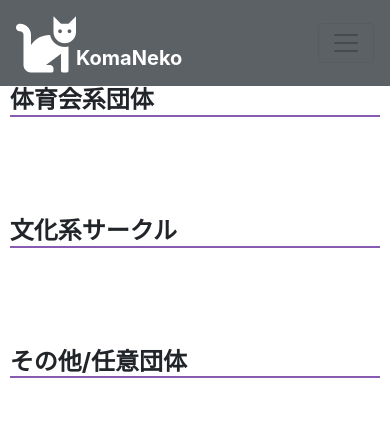
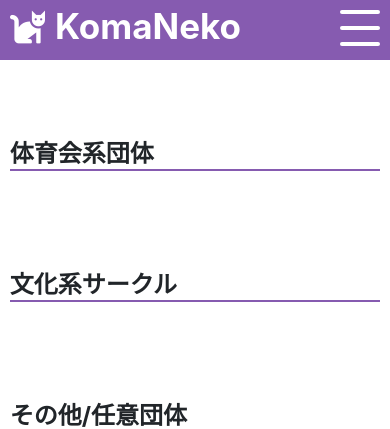
Before and after one commit to daikiyano/komaneko, a Flask app: page /all in a window 390 px wide. Shown: the top 429 px of the page. Run offline with Flask 2, Linux system fonts and the light colour scheme; the visitor is signed in with stand-in values (Sample User, id 1); data comes from the database, SQL or seed files in the repository; both versions use the stored data as it was after the commit; some libraries are stand-ins or nearby versions.

Commit message:
Add responsive header

```diff
--- a/companyblog/static/jquery.js
+++ b/companyblog/static/jquery.js
@@ -20,6 +20,17 @@
 //   });
 // });
 
+$(document).ready(function(){
+  $('.menu_btn').on('click',function(){
+    if( $(this).hasClass('active') ){
+      $(this).removeClass('active');
+      $('.header_sp').addClass('close').removeClass('open');
+    }else {
+      $(this).addClass('active');
+      $('.header_sp').addClass('open').removeClass('close');
+    }
+  });
+});
 
 
 
--- a/companyblog/static/pc.css
+++ b/companyblog/static/pc.css
@@ -27,10 +27,24 @@ header{
   z-index: 24;
 }
 
+.header_logo{
+  position:absolute;
+  left:20px;
+  top:10px;
+}
+
 .header_left{
   display: inline;
   position:absolute;
-  top:25px;
+  top:30px;
+  left:300px;
+}
+
+.header_right{
+  display: inline;
+  position:absolute;
+  top:30px;
+  right:60px;
 }
 
 .header_list{
@@ -48,6 +62,17 @@ header{
 
 .menu:hover{
   color: #c1a7db;
+}
+
+.menu_btn{
+  display: none;
+}
+
+.header_logo{
+  color:white;
+  cursor:pointer;
+  font-size:50px;
+
 }
 
 /* .header_list:hover{
@@ -154,7 +179,7 @@ header{
 }
 
 .post_box{
-  width:50%;
+  width:60%;
   margin: 50px auto;
   border: solid 1px gray;
   box-shadow: 0 5px 5px rgba(0,0,0,0.6);
--- a/companyblog/static/phone.css
+++ b/companyblog/static/phone.css
@@ -2,17 +2,21 @@
 /* フォーム */
 /* base.html */
 
-.test{
+/* .test{
   display:none;
 }
 
 .header-padding{
   display:none;
-}
+} */
 
 .flash_font{
   text-align:center; color:white;
   font-size:20px;
+}
+
+.flash_color{
+  margin-top:-80px;
 }
 
 
@@ -51,6 +55,137 @@
 
 
 /* index.page */
+
+header{
+  height:60px;
+  width:100%;
+  background-color:rgba(121,74,168,0.9);
+  left:0;
+  position: fixed;
+  top:0;
+  z-index: 24;
+}
+.header_logo{
+  color:white;
+  cursor:pointer;
+  font-size:35px;
+  top:5px;
+  left:10px;
+  position:absolute;
+  display:block;
+}
+
+.header_cat{
+  padding-right:10px;
+}
+
+.header_left,.header_right{
+  position:absolute;
+  top:25px;
+}
+
+.header_right{
+
+  top:-20px;
+}
+
+.header_list{
+  position: relative;
+  top:40px;
+  color:white;
+  left:-10px;
+  margin-left:10px;
+  padding-top:20px;
+  cursor:pointer;
+  font-size:20px;
+  list-style: none;
+
+}
+.header_sp{
+  position: fixed;
+  left: 0;
+    top: 0;
+    display: none;
+    z-index: 10;
+    background-color: rgba(0, 0, 0, 0.7);
+    width: 100%;
+    height: 100%;
+}
+
+
+
+.menu{
+  color:white;
+  text-decoration: none;
+}
+
+.menu_btn{
+  font-size:40px;
+  position:absolute;
+  top:5px;
+  right:5px;
+  cursor:pointer;
+  z-index: 20;
+}
+.menu_btn span {
+    display: inline-block;
+    transition: all 0.4s;
+    box-sizing: border-box;
+  }
+  .menu_btn {
+    z-index: 20;
+    position: absolute;
+    width: 40px;
+    height: 36px;
+    right:10px;
+    top: 10px;
+  }
+  .menu_btn span {
+    position: absolute;
+
+    width: 100%;
+    height: 4px;
+    background-color: #fff;
+    border-radius: 4px;
+  }
+  .menu_btn span:nth-of-type(1) {
+    top: 0;
+  }
+  .menu_btn span:nth-of-type(2) {
+    top: 16px;
+  }
+  .menu_btn span:nth-of-type(3) {
+    bottom: 0;
+  }
+  .menu_btn.active span:nth-of-type(1) {
+    -webkit-transform: translateY(16px) rotate(-45deg);
+    transform: translateY(16px) rotate(-45deg);
+  }
+  .menu_btn.active span:nth-of-type(2) {
+    opacity: 0;
+  }
+  .menu_btn.active span:nth-of-type(3) {
+    -webkit-transform: translateY(-16px) rotate(45deg);
+    transform: translateY(-16px) rotate(45deg);
+  }
+
+
+.header_sp.open{
+  display:block;
+}
+
+.header_sp.close{
+  display:none;
+}
+
+.menu:hover{
+  color: #c1a7db;
+}
+
+
+
+
+
 .site_box{
   text-align:center;
   width:100%;
--- a/companyblog/static/tablet.css
+++ b/companyblog/static/tablet.css
@@ -33,14 +33,14 @@
 
 
 
-/* index.page */
+/* ヘッダー */
 
 .test2{
   display:none;
 }
 
 header{
-  height:90px;
+  height:60px;
   width:100%;
   background-color:rgba(121,74,168,0.9);
   left:0;
@@ -49,28 +49,136 @@ header{
   z-index: 24;
 }
 
-.header_left{
-  display: inline;
+.header_logo{
+  color:white;
+  cursor:pointer;
+  font-size:35px;
+  top:5px;
+  left:10px;
+  position:absolute;
+
+}
+
+
+
+.header_left,.header_right{
   position:absolute;
   top:25px;
 }
 
+.header_right{
+
+  top:-20px;
+}
+
 .header_list{
+  position: relative;
+  top:40px;
   color:white;
-  display: inline;
-  margin-left:20px;
+  left:-10px;
+  margin-left:10px;
+  padding-top:20px;
   cursor:pointer;
-  font-size:20px;
+  font-size:25px;
+  list-style: none;
+
 }
+.header_sp{
+  position: fixed;
+  left: 0;
+    top: 0;
+    display: none;
+    z-index: 10;
+    background-color: rgba(0, 0, 0, 0.7);
+    width: 100%;
+    height: 100%;
+}
+
+
 
 .menu{
   color:white;
   text-decoration: none;
 }
 
+.menu_btn{
+  font-size:40px;
+  position:absolute;
+  top:5px;
+  right:5px;
+  cursor:pointer;
+  z-index: 20;
+}
+.menu_btn span {
+    display: inline-block;
+    transition: all 0.4s;
+    box-sizing: border-box;
+  }
+  .menu_btn {
+    z-index: 20;
+    position: absolute;
+    width: 40px;
+    height: 36px;
+    right:10px;
+    top: 10px;
+  }
+  .menu_btn span {
+    position: absolute;
+
+    width: 100%;
+    height: 4px;
+    background-color: #fff;
+    border-radius: 4px;
+  }
+  .menu_btn span:nth-of-type(1) {
+    top: 0;
+  }
+  .menu_btn span:nth-of-type(2) {
+    top: 16px;
+  }
+  .menu_btn span:nth-of-type(3) {
+    bottom: 0;
+  }
+  .menu_btn.active span:nth-of-type(1) {
+    -webkit-transform: translateY(16px) rotate(-45deg);
+    transform: translateY(16px) rotate(-45deg);
+  }
+  .menu_btn.active span:nth-of-type(2) {
+    opacity: 0;
+  }
+  .menu_btn.active span:nth-of-type(3) {
+    -webkit-transform: translateY(-16px) rotate(45deg);
+    transform: translateY(-16px) rotate(45deg);
+  }
+
+
+.header_sp.open{
+  display:block;
+}
+
+.header_sp.close{
+  display:none;
+}
+
+
+.header_logo{
+  display:none;
+}
+
+
+
 .menu:hover{
   color: #c1a7db;
 }
+
+
+/* ヘッダー */
+
+
+
+
+
+/* index.page */
 
 .site_box{
   text-align:center;
--- a/companyblog/templates/base.html
+++ b/companyblog/templates/base.html
@@ -16,10 +16,11 @@
   </head>
 
   <body>
-    <div class="test">
+
     <header>
+      <h1 class="header_logo"><i class="fas fa-cat header_cat"></i><b>KomaNeko</b></h1>
+      <div class="header_sp">
         <ul class="header_left">
-        <li class="header_list" style="color:white; display: inline; cursor:pointer;"><img style="height:40px;" src="static/komaneko_logo.png" alt=""></li>
           {% if not current_user.is_authenticated %}
           <li class="header_list"><a style="text-decoration:none;" class="menu" href="{{url_for('users.login')}}"><b>ログイン</b></a></li>
           <li class="header_list"><a style="text-decoration:none;" class="menu" href="{{url_for('users.register')}}"><b>ユーザー登録</b></a></li>
@@ -27,17 +28,22 @@
           {% endif %}
         </ul>
 
-      <ul style="display: inline;  position:absolute; top:30px; right:60px;">
+        <ul class="header_right">
           {% if current_user.is_authenticated %}
           <li class="header_list"><a style="text-decoration:none;" class="menu" href="{{url_for('users.logout')}}"><b>ログアウト</b></a></li>
           <li class="header_list"><a style="text-decoration:none;" class="menu" href="{{url_for('users.account')}}"><b>プロフィール</b></a></li>
           {% endif %}
-        <li class="header_list"><a style="text-decoration:none;" class="menu" href="{{url_for('blog_posts.create_post')}}"><b>イベントを作成する</b></a></li>
+          <li class="header_list header_event"><a style="text-decoration:none;" class="menu" href="{{url_for('blog_posts.create_post')}}"><b>イベントを作成する</b></a></li>
         </ul>
+      </div>
+      <div class="menu_btn">
+        <span></span>
+        <span></span>
+        <span></span>
+      </div>
     </header>
-    </div>
     <div class="header-padding" style="padding:70px 0;"></div>
-<div class="test2">
+<!-- <div class="test2">
     <nav class="navbar navbar-expand-lg navbar-light bg-dark header_test" style="opacity:0.8;　background-color: #794aa8;">
   <a style="color:white;" class="navbar-brand" href="#"><i class="fas fa-cat" style="font-size:60px;"></i><b>KomaNeko</b>
 </a>
@@ -73,7 +79,7 @@
     </ul>
   </div>
 </nav>
-</div>
+</div> -->
 {% for mess in get_flashed_messages() %}
 <div class="alert alert-success alert-dismissible fade show flash_color" style="background:rgba(60,76,222,0.8);" role='alert'>
   <button type="button" data-dismiss='alert' aria-label='close' class='fade close'>
```
Also changed, not shown: data.sqlite. Lines whose indentation alone changed are shown as unchanged.
